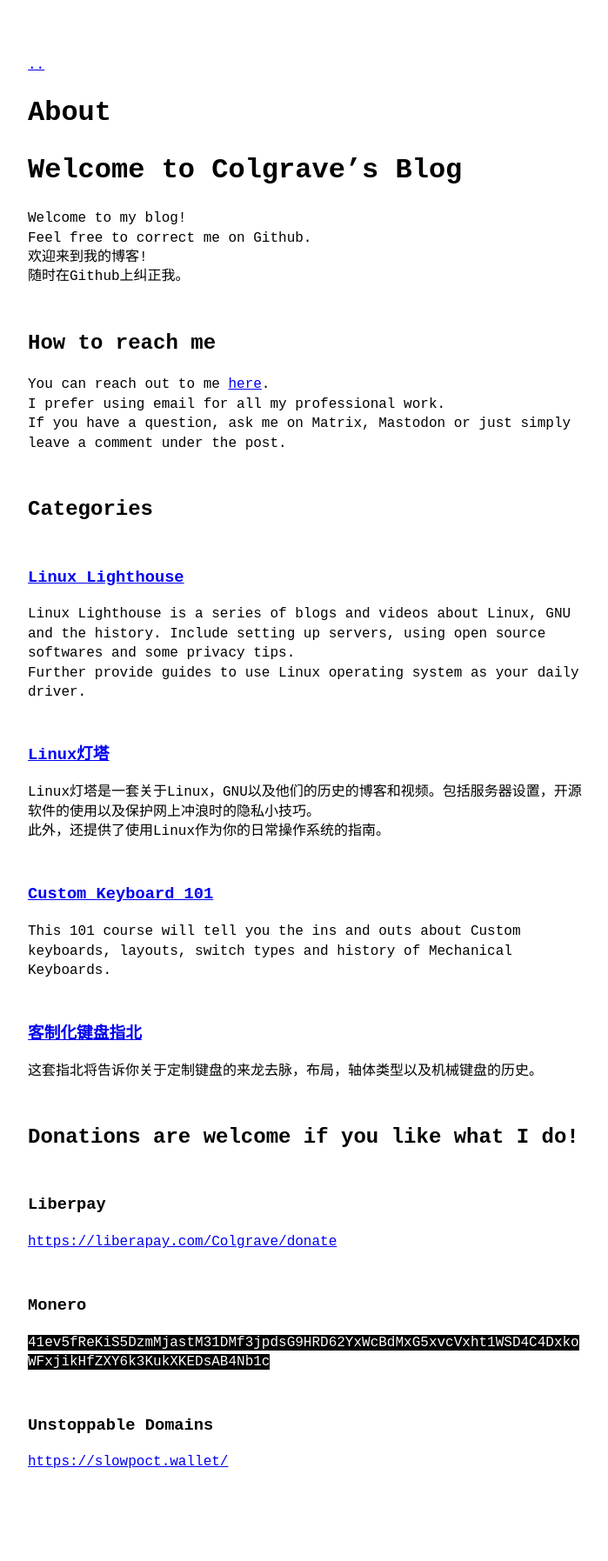
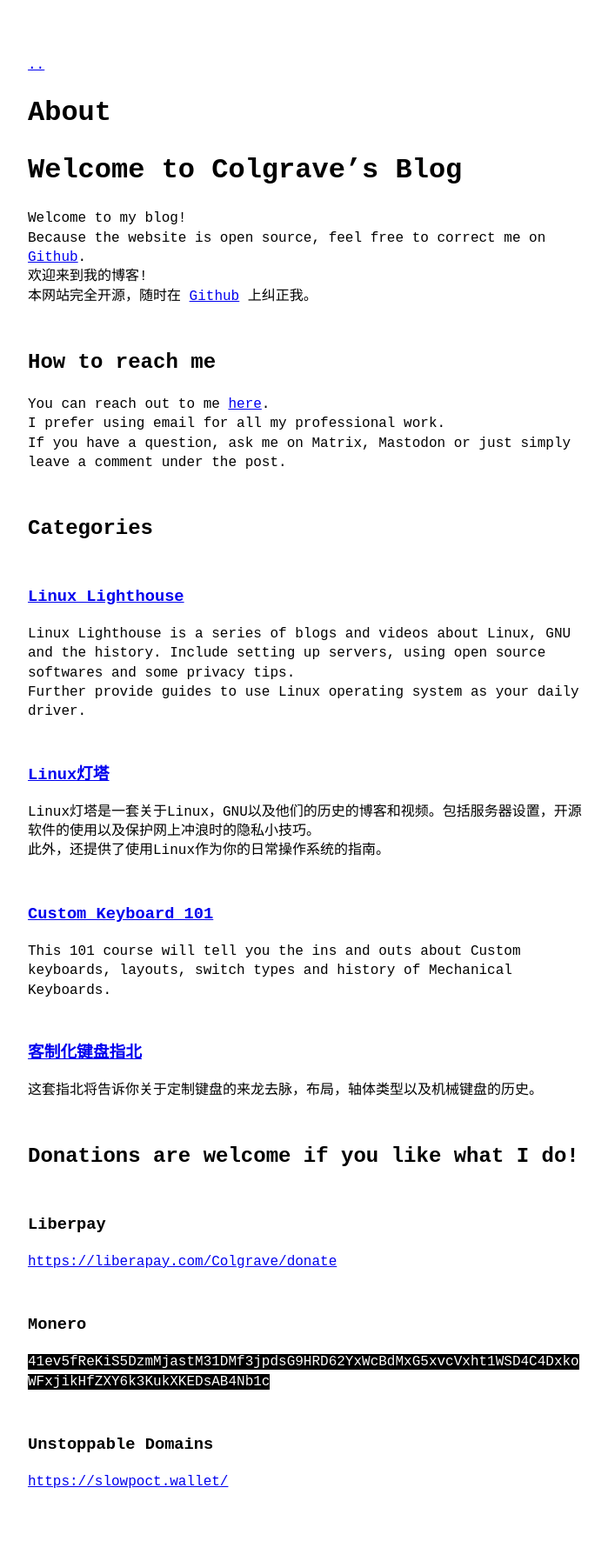
Before and after one commit to colgrave34/colgrave34.github.io, a Jekyll site: the page built from about.md, in a window 1280 px wide. Shown: the whole page at 87% size, without its empty margins (288-987 px from the left). Built offline with Jekyll 4.4.1, drawn with Linux system fonts in a browser that asks for light colours; before the commit the page ends 1773 px from its top, so only the background shows below that.

Commit message:
Fix links, grammar and format for about.md

```diff
--- a/about.md
+++ b/about.md
@@ -5,9 +5,9 @@
 ---
 # Welcome to Colgrave's Blog
 Welcome to my blog!
-Feel free to correct me on Github.
+Because the website is open source, feel free to correct me on [Github](https://github.com/Colgrave34/Colgrave34.github.io).
 欢迎来到我的博客!
-随时在Github上纠正我。
+本网站完全开源，随时在 [Github](https://github.com/Colgrave34/Colgrave34.github.io) 上纠正我。
 
 ## How to reach me
 You can reach out to me [here](/contact/).
```
